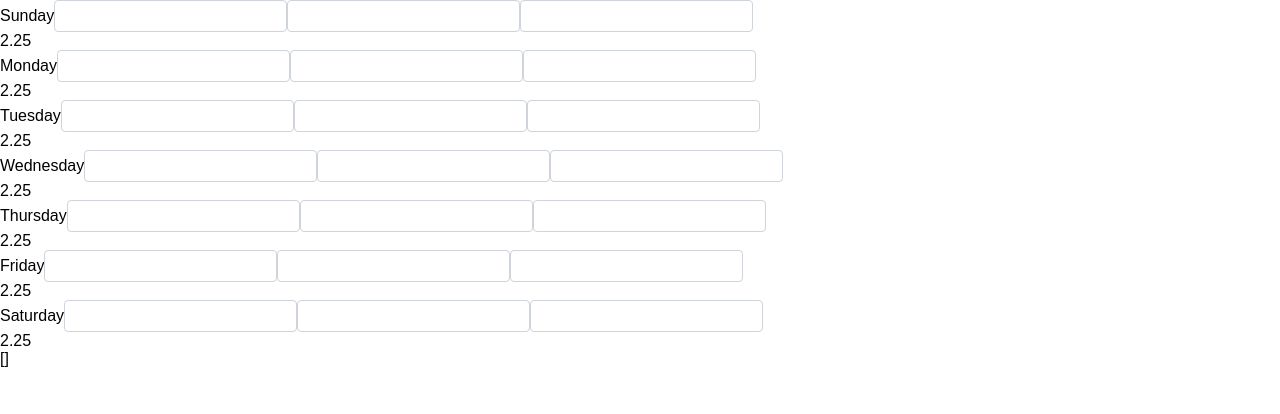
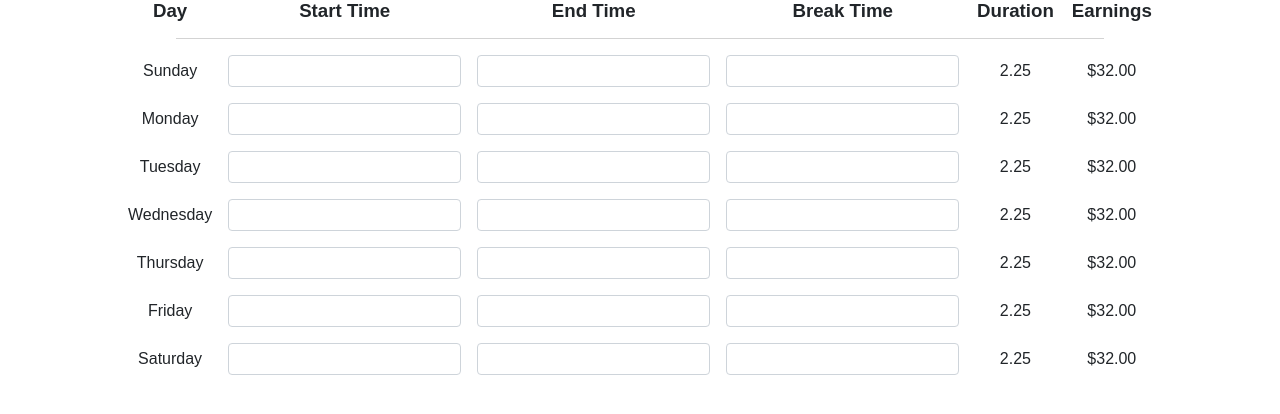
Before and after one commit to the-dmar/time-sheet-calculator, a Next.js app: page /time-sheet in a window 1280 px wide. Shown: the top 414 px of the page. Built offline with nearby package versions, Linux system fonts and the light colour scheme.

Commit message:
Add styles to the time-sheet page

```diff
--- a/pages/time-sheet.tsx
+++ b/pages/time-sheet.tsx
@@ -1,4 +1,9 @@
 import { Input } from "@/styles/General.styled"
+import {
+  ColumnHeader,
+  HorizontalHeaderLine,
+  TimeSheetGrid,
+} from "@/styles/TimeSheet.styled"
 import { useState } from "react"
 
 type InputType = "startTime" | "endTime" | "breakTime"
@@ -69,13 +74,24 @@ export default function TimeSheet() {
     }
   }
 
-  const headers = ["Day", "Start Time", "End Time", "Break Time", "Total"]
+  const headers = [
+    "Day",
+    "Start Time",
+    "End Time",
+    "Break Time",
+    "Duration",
+    "Earnings",
+  ]
 
   return (
-    <div>
+    <TimeSheetGrid>
+      {headers.map(header => (
+        <ColumnHeader>{header}</ColumnHeader>
+      ))}
+      <HorizontalHeaderLine></HorizontalHeaderLine>
       {inputValues.map(({ day, startTime, endTime, breakTime }, rowIndex) => (
-        <div key={rowIndex}>
-          <label>{day}</label>
+        <>
+          <div>{day}</div>
           <Input
             selected={isSelected(rowIndex, "startTime")}
             data-input="time"
@@ -104,9 +120,9 @@ export default function TimeSheet() {
             onKeyDown={e => handleKeydown(e.key, rowIndex, "breakTime")}
           />
           <div>2.25</div>
-        </div>
+          <div>$32.00</div>
+        </>
       ))}
-      <pre>{JSON.stringify(inputIndexes)}</pre>
-    </div>
+    </TimeSheetGrid>
   )
 }
--- a/styles/Global.styled.tsx
+++ b/styles/Global.styled.tsx
@@ -5,6 +5,7 @@ const GlobalStyles = createGlobalStyle`
     * {
         box-sizing: border-box;
         font-family: 'Nunito', sans-serif;
+        color: #212529;
         margin: 0;
         padding: 0;
     }
--- /dev/null
+++ b/styles/TimeSheet.styled.tsx
@@ -0,0 +1,22 @@
+import styled from "styled-components"
+
+export const TimeSheetGrid = styled.div`
+  display: grid;
+  grid-template-columns: repeat(6, 1fr);
+  max-width: 80%;
+  margin: auto;
+  gap: 1rem;
+
+  & > * {
+    margin: auto;
+  }
+`
+
+export const HorizontalHeaderLine = styled.div`
+  height: 1px;
+  grid-column: 1/7;
+  margin: 0 3rem;
+  background-color: lightgray;
+`
+
+export const ColumnHeader = styled.h3``
```
